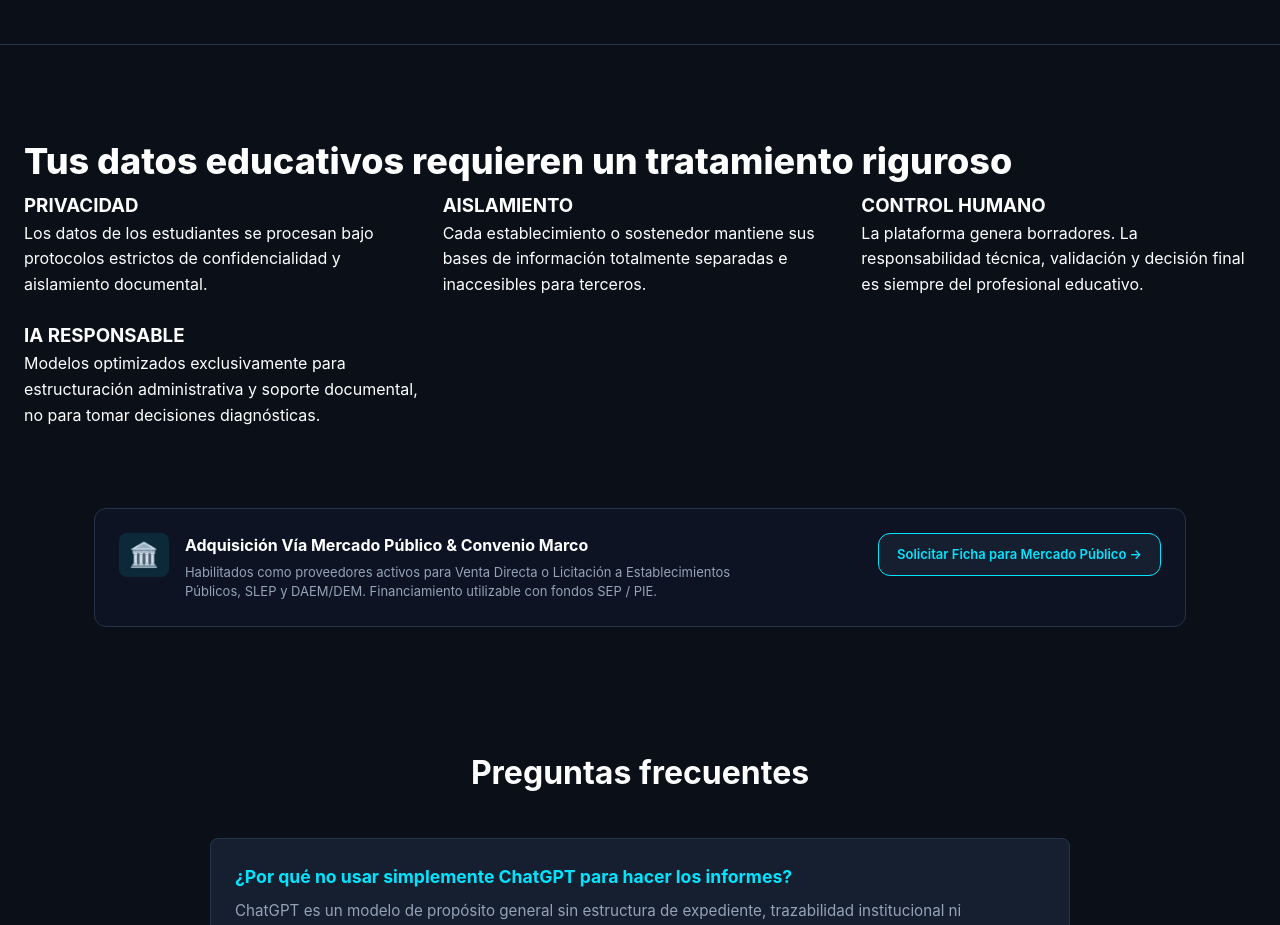
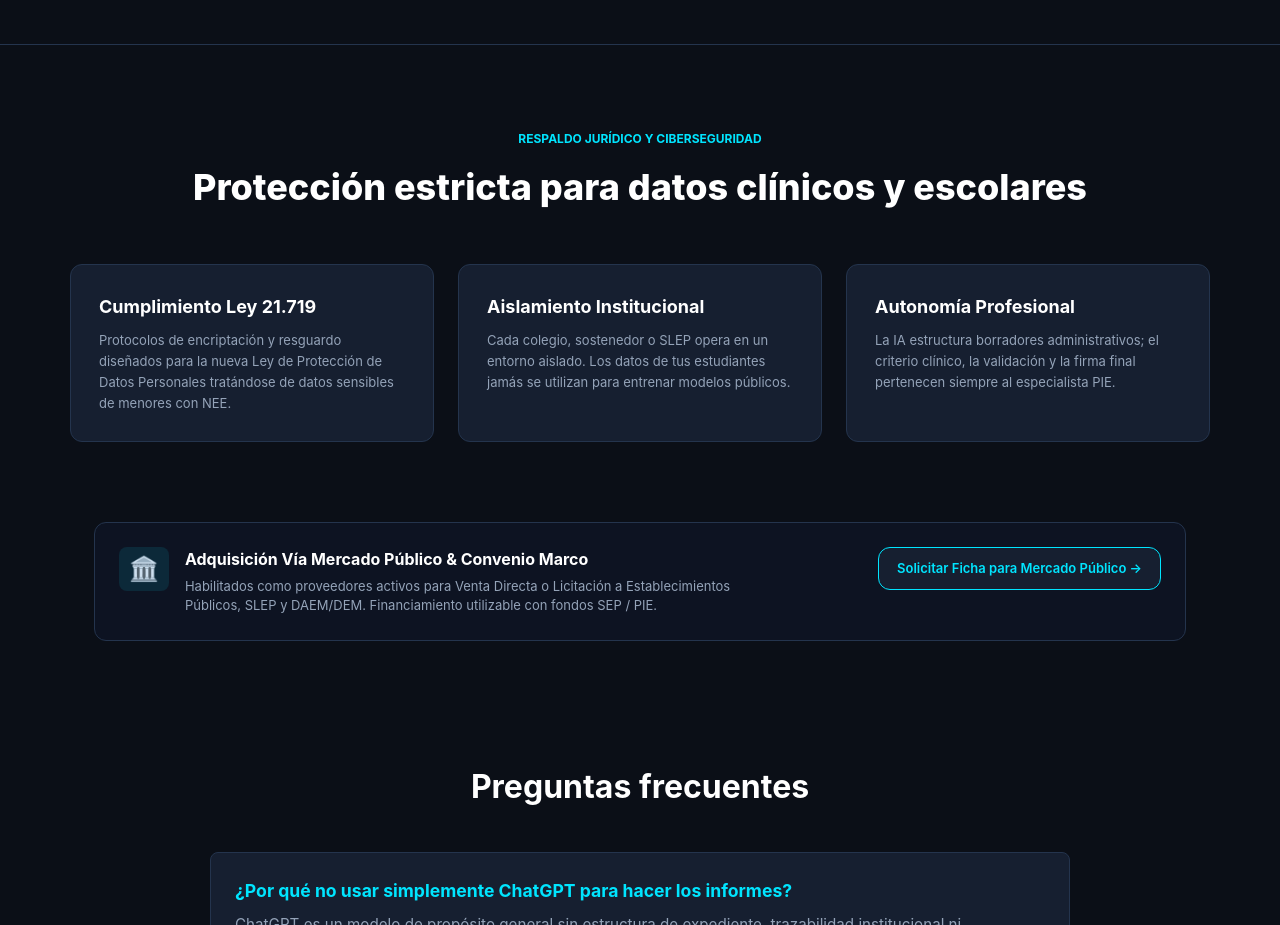
Before and after one commit to Milshakings/evaluaai-landing, a Next.js app: page / in a window 1280 px wide. Shown: the part 3880-4805 px from the top of the page. Built offline with nearby package versions, Linux system fonts and the light colour scheme.

Commit message:
Update SecurityBlock.js

```diff
--- a/components/SecurityBlock.js
+++ b/components/SecurityBlock.js
@@ -3,23 +3,30 @@ import styles from './SecurityBlock.module.css';
 export default function SecurityBlock() {
   return (
     <section id="seguridad" className={styles.section}>
-      <h2 className={styles.title}>Tus datos educativos requieren un tratamiento riguroso</h2>
-      <div className={styles.grid}>
-        <div className={styles.card}>
-          <h3>PRIVACIDAD</h3>
-          <p>Los datos de los estudiantes se procesan bajo protocolos estrictos de confidencialidad y aislamiento documental.</p>
+      <div className={styles.container}>
+        <div className={styles.header}>
+          <span className={styles.tag}>Respaldo Jurídico y Ciberseguridad</span>
+          <h2 className={styles.title}>Protección estricta para datos clínicos y escolares</h2>
         </div>
-        <div className={styles.card}>
-          <h3>AISLAMIENTO</h3>
-          <p>Cada establecimiento o sostenedor mantiene sus bases de información totalmente separadas e inaccesibles para terceros.</p>
-        </div>
-        <div className={styles.card}>
-          <h3>CONTROL HUMANO</h3>
-          <p>La plataforma genera borradores. La responsabilidad técnica, validación y decisión final es siempre del profesional educativo.</p>
-        </div>
-        <div className={styles.card}>
-          <h3>IA RESPONSABLE</h3>
-          <p>Modelos optimizados exclusivamente para estructuración administrativa y soporte documental, no para tomar decisiones diagnósticas.</p>
+        <div className={styles.grid}>
+          <div className={styles.box}>
+            <h3 className={styles.boxTitle}>Cumplimiento Ley 21.719</h3>
+            <p className={styles.boxDesc}>
+              Protocolos de encriptación y resguardo diseñados para la nueva Ley de Protección de Datos Personales tratándose de datos sensibles de menores con NEE.
+            </p>
+          </div>
+          <div className={styles.box}>
+            <h3 className={styles.boxTitle}>Aislamiento Institucional</h3>
+            <p className={styles.boxDesc}>
+              Cada colegio, sostenedor o SLEP opera en un entorno aislado. Los datos de tus estudiantes jamás se utilizan para entrenar modelos públicos.
+            </p>
+          </div>
+          <div className={styles.box}>
+            <h3 className={styles.boxTitle}>Autonomía Profesional</h3>
+            <p className={styles.boxDesc}>
+              La IA estructura borradores administrativos; el criterio clínico, la validación y la firma final pertenecen siempre al especialista PIE.
+            </p>
+          </div>
         </div>
       </div>
     </section>
```
